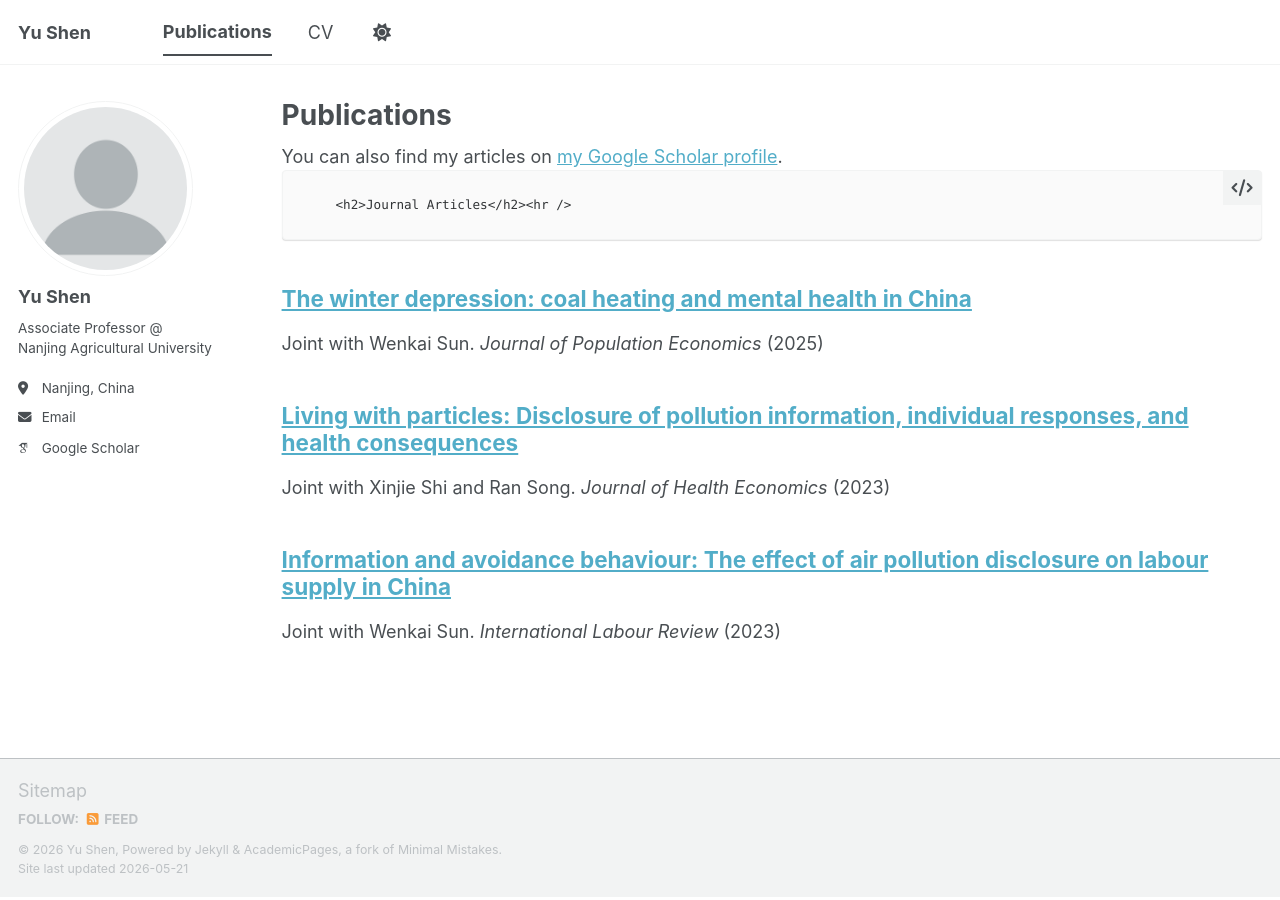
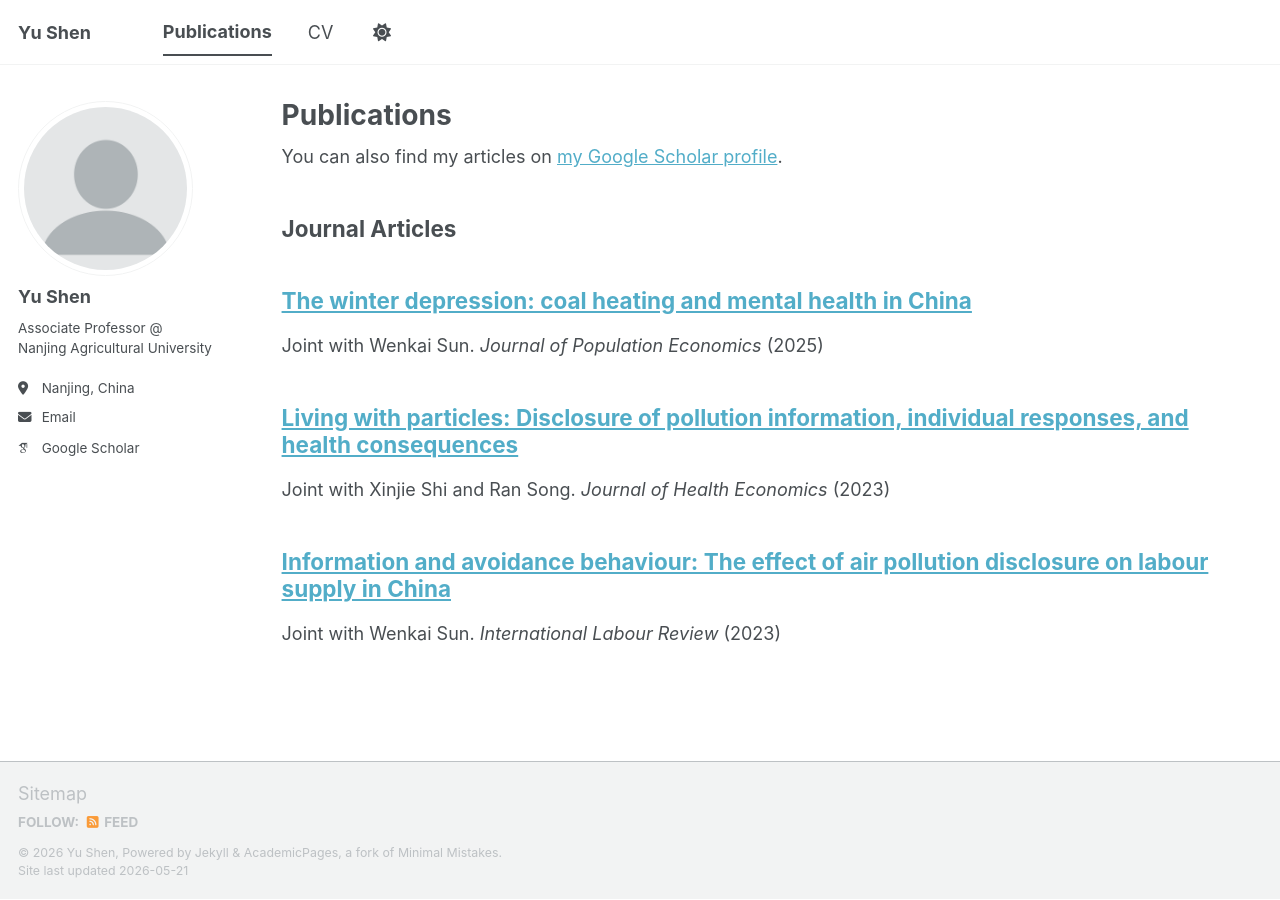
Before and after one commit to shenyuruc/shenyuruc.github.io, a Jekyll site: the page built from _pages/publications.md, in a window 1280 px wide. Built offline with Jekyll 4.4.1, drawn with Linux system fonts in a browser that asks for light colours; some web fonts are replaced; a script bundle is joined from its source files by our own code; library files that are not in the unit come from our copies.

Commit message:
Change publication category title to markdown h2 to prevent code block rendering

```diff
--- a/_pages/publications.md
+++ b/_pages/publications.md
@@ -11,16 +11,17 @@ author_profile: true
 
 {% include base_path %}
 
-<!-- New style rendering if publication categories are defined -->
 {% if site.publication_category %}
-  {% for category in site.publication_category  %}
+  {% for category in site.publication_category %}
     {% assign title_shown = false %}
     {% for post in site.publications reversed %}
       {% if post.category != category[0] %}
         {% continue %}
       {% endif %}
       {% unless title_shown %}
-        <h2>{{ category[1].title }}</h2><hr />
+
+## {{ category[1].title }}
+
         {% assign title_shown = true %}
       {% endunless %}
       {% include archive-single.html %}
```
